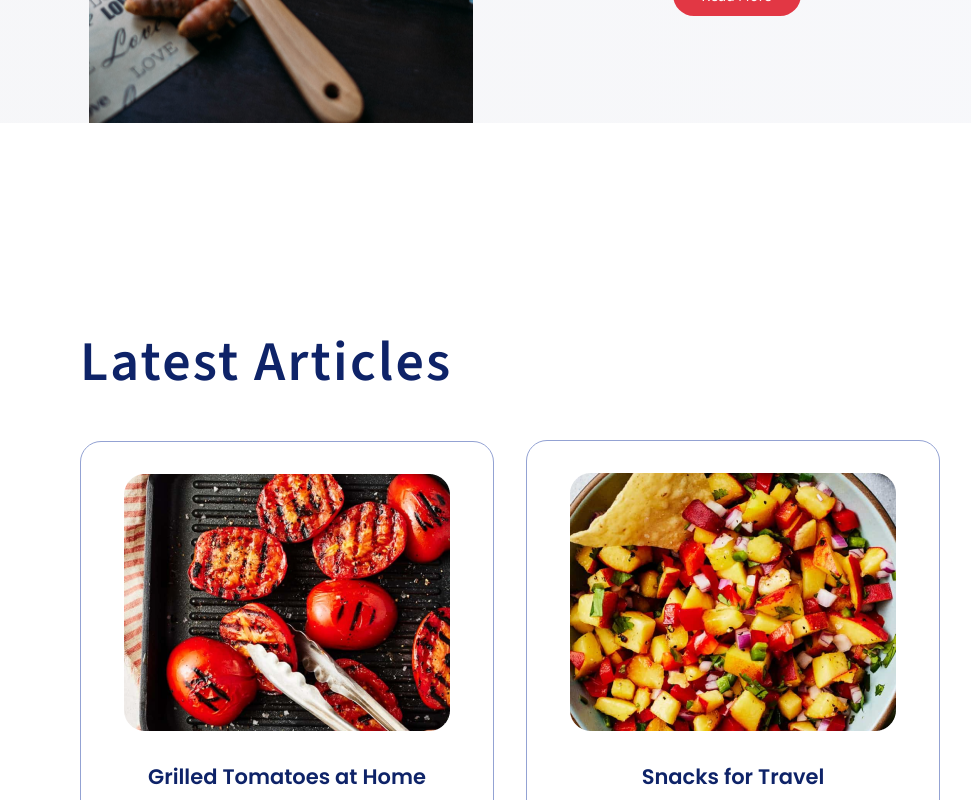
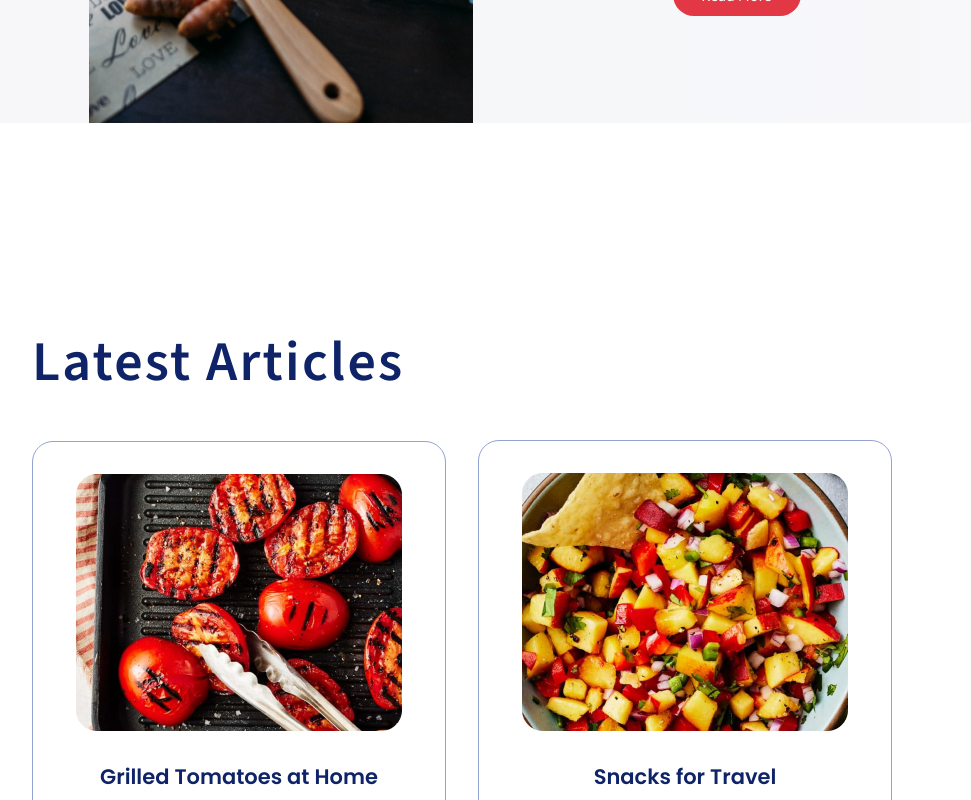
Before and after one commit to aqsaaqeel/food-app, a React (Create React App) app: page / in a window 1280 px wide. Shown: the part 1340-2140 px from the top of the page, without its empty margins (36-1007 px from the left). Built offline with nearby package versions, Linux system fonts and the light colour scheme.

Commit message:
fix: adjusted padding

```diff
--- a/src/components/card-section/CardSection.css
+++ b/src/components/card-section/CardSection.css
@@ -7,8 +7,10 @@
   /* You may not need these positioning properties here */
 }
 .cardsection-container {
+  display: flex;
+  flex-direction: column;
   width: 100%;
-  padding: 9.875rem 6.75rem;
+  padding: 9.875rem 0 9.875rem 3.75rem;
 }
 .cards-container {
   display: flex;
```
